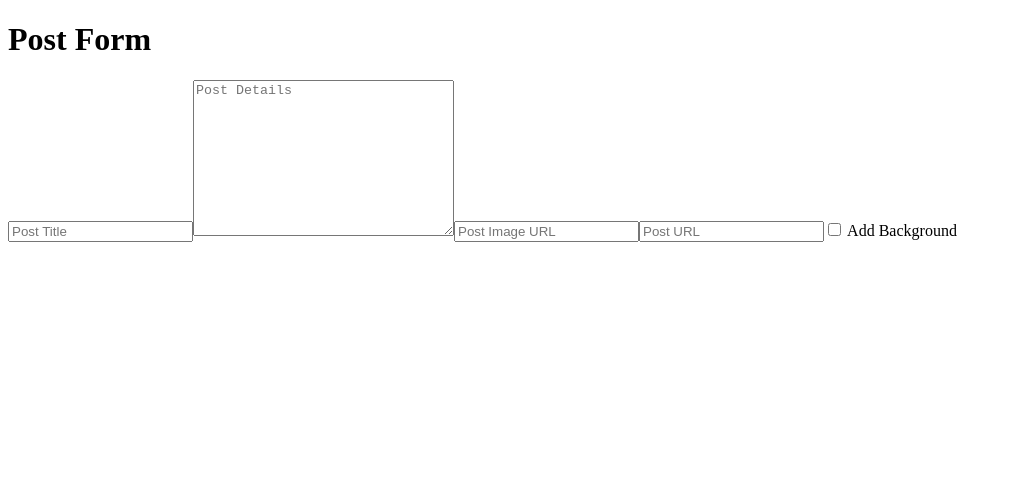
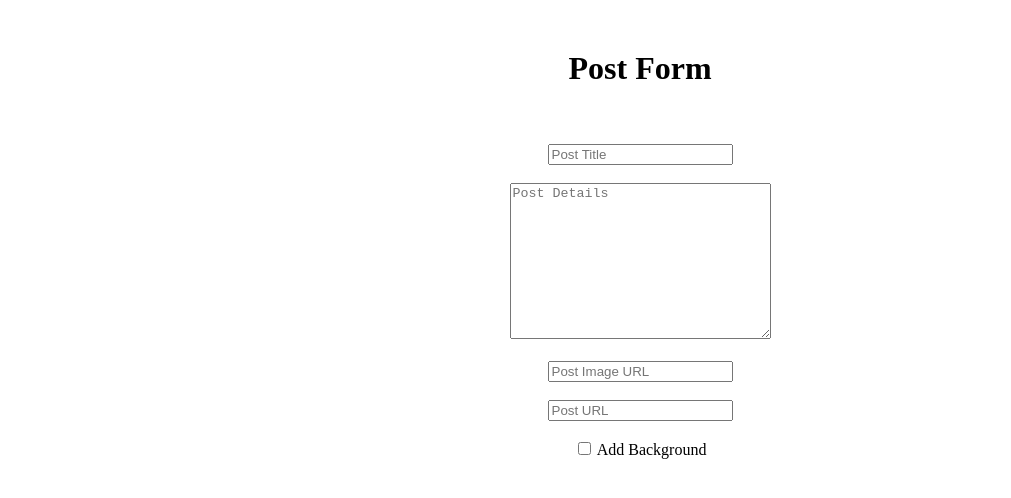
Before and after one commit to chocho77/task, an Angular app: page / in a window 1280 px wide. Shown: the top 498 px of the page, without its empty margins (0-1011 px from the left). Built offline with nearby package versions, Linux system fonts and the light colour scheme.

Commit message:
On branch master  Your branch is up to date with 'origin/master'.  Changes to be committed: 	modified:   angular.json 	modified:   src/app/app.component.css 	modified:   src/app/app.component.html

```diff
--- a/angular.json
+++ b/angular.json
@@ -94,5 +94,8 @@
         }
       }
     }
+  },
+  "cli": {
+    "analytics": false
   }
 }
--- a/src/app/app.component.css
+++ b/src/app/app.component.css
@@ -0,0 +1,4 @@
+.form-area {
+    margin-top: 50px;
+    text-align:center;
+}
--- a/src/app/app.component.html
+++ b/src/app/app.component.html
@@ -1,8 +1,14 @@
 <div class="form-area">
   <h1>Post Form</h1>
+  <br><br>
   <input type="text" placeholder="Post Title">
+  <br><br>
   <textarea cols="30" rows="10" placeholder="Post Details"></textarea>
+  <br><br>
   <input type="text" placeholder="Post Image URL">
+  <br><br>
   <input type="text" placeholder="Post URL">
+  <br><br>
   <input type="checkbox"> Add Background
+  <br><br>
 </div>
```
